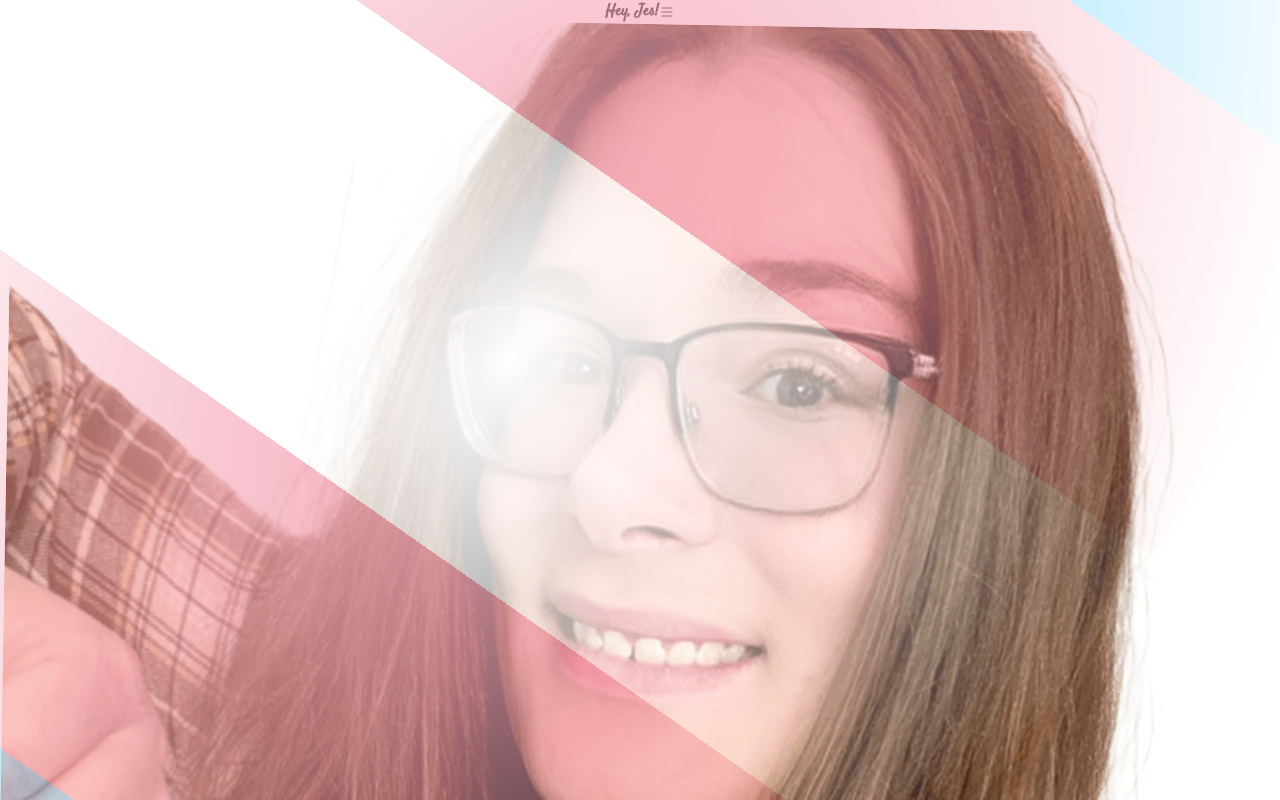
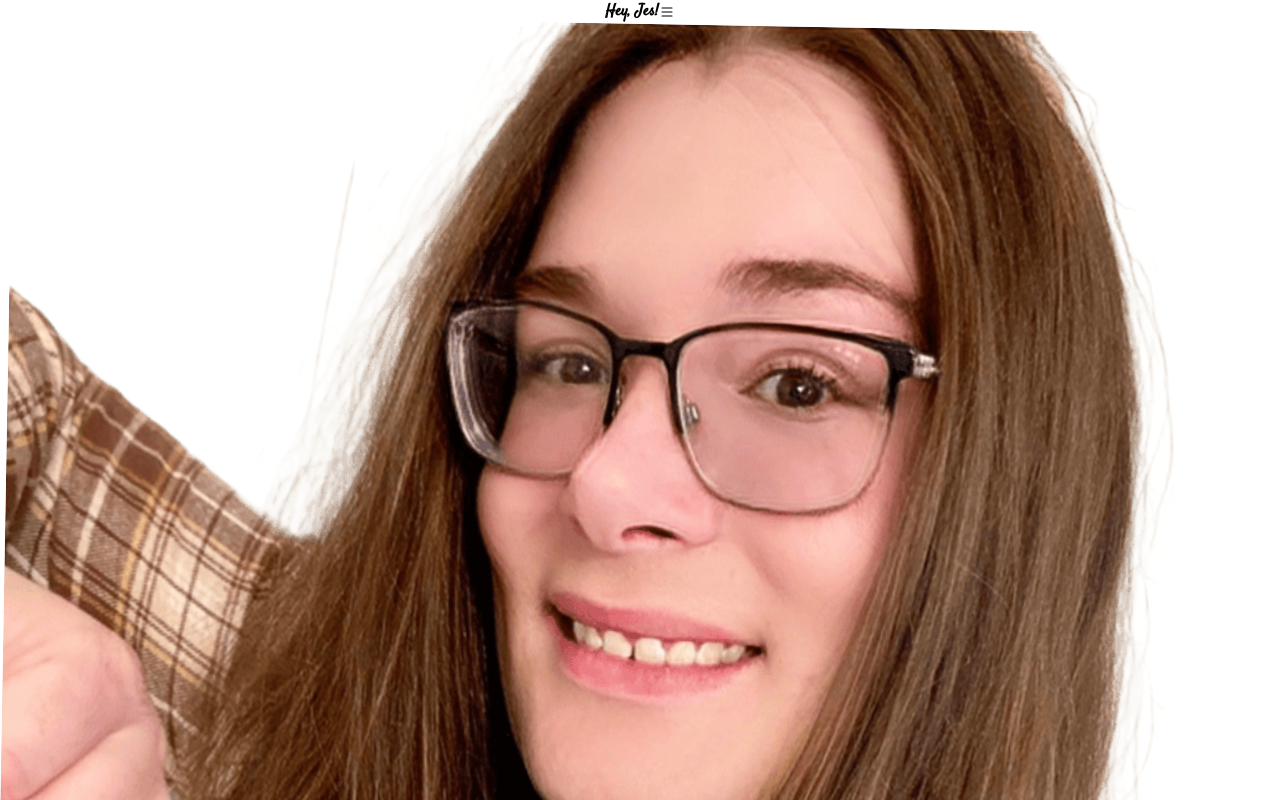
Before and after one commit to JoshuaSand0val/joshuasand0val.github.io, a React (Vite) app: page / in a window 1280 px wide. Shown: the top 800 px of the page. Built offline with nearby package versions, Linux system fonts and the light colour scheme.

Commit message:
Added starter animation to background images.

```diff
--- a/src/App.module.css
+++ b/src/App.module.css
@@ -6,7 +6,7 @@
 	flex-flow: column nowrap;
 	justify-content: start;
 	align-items: stretch;
-	min-height: min(100vb, 100dvb);
+	min-block-size: min(100vb, 100dvb);
 	font-family: var(--body-family);
 	font-size: var(--medium);
 	font-weight: var(--light);
@@ -17,23 +17,14 @@
 	transition-duration: var(--normal-time);
 	transition-timing-function: var(--ease-out);
 	overflow: clip;
-	&::before, &::after {
+	&::after {
 		content: "";
 		position: absolute;
 		z-index: var(--z-bottom);
 		inset: 0;
-	}
-	&::before {
-		background:
-			conic-gradient(from 90deg at 1px 1px, #0000 90deg, var(--secondary-background) 0),
-			conic-gradient(from 90deg at 1px 1px, #0000 90deg, var(--secondary-background) 0),
-			var(--primary-background);
-		background-size: var(--large) var(--large);
-	}
-	&::after {
 		display: block;
-		width: min(100vi, var(--large-container));
-		height: var(--medium-container);
+		inline-size: min(100vi, var(--large-container));
+		block-size: var(--medium-container);
 		background-image: linear-gradient(
 			#5BCEFA 0% 20%,
 			#F5A9B8 20% 40%,
@@ -50,6 +41,13 @@
 		opacity:
 			var(--is-light, var(--low-opacity))
 			var(--is-dark, var(--lower-opacity));
+		@media not (prefers-reduced-motion) {
+			animation-name: fade-in-gradient;
+			animation-duration: var(--slow-time);
+			animation-timing-function: var(--ease-out);
+			animation-delay: var(--slower-time);
+			animation-fill-mode: both;
+		}
 	}
 }
 
@@ -60,4 +58,53 @@
 	padding-inline-end: max(var(--margin-size), var(--safe-right));
 	margin-inline: auto;
 	flex: 1 0 auto;
+	&::before, &::after {
+		content: "";
+		position: absolute;
+		z-index: var(--z-bottom);
+		inset: 0;
+		background: conic-gradient(from 90deg at 1px 1px, #0000 90deg, var(--secondary-background) 0);
+		animation-duration: var(--slow-time);
+		animation-timing-function: var(--ease-out);
+		animation-fill-mode: both;
+	}
+	&::before {
+		margin-inline: auto;
+		background-size: 100% var(--x-large);
+		@media not (prefers-reduced-motion) {
+			animation-name: blueprint-horizontal;
+			animation-delay: var(--normal-time);
+		}
+	}
+	&::after {
+		background-size: var(--x-large) 100%;
+		@media not (prefers-reduced-motion) {
+			animation-name: blueprint-vertical;
+			animation-delay: var(--normal-time);
+		}
+	}
 }
+
+@keyframes blueprint-horizontal {
+	from {
+		inline-size: 0%;
+	}
+	to {
+		inline-size: 100%;
+	}
+}
+
+@keyframes blueprint-vertical {
+	from {
+		block-size: 0%;
+	}
+	to {
+		block-size: 100%;
+	}
+}
+
+@keyframes fade-in-gradient {
+	from {
+		inline-size: 0;
+	}
+}
```
